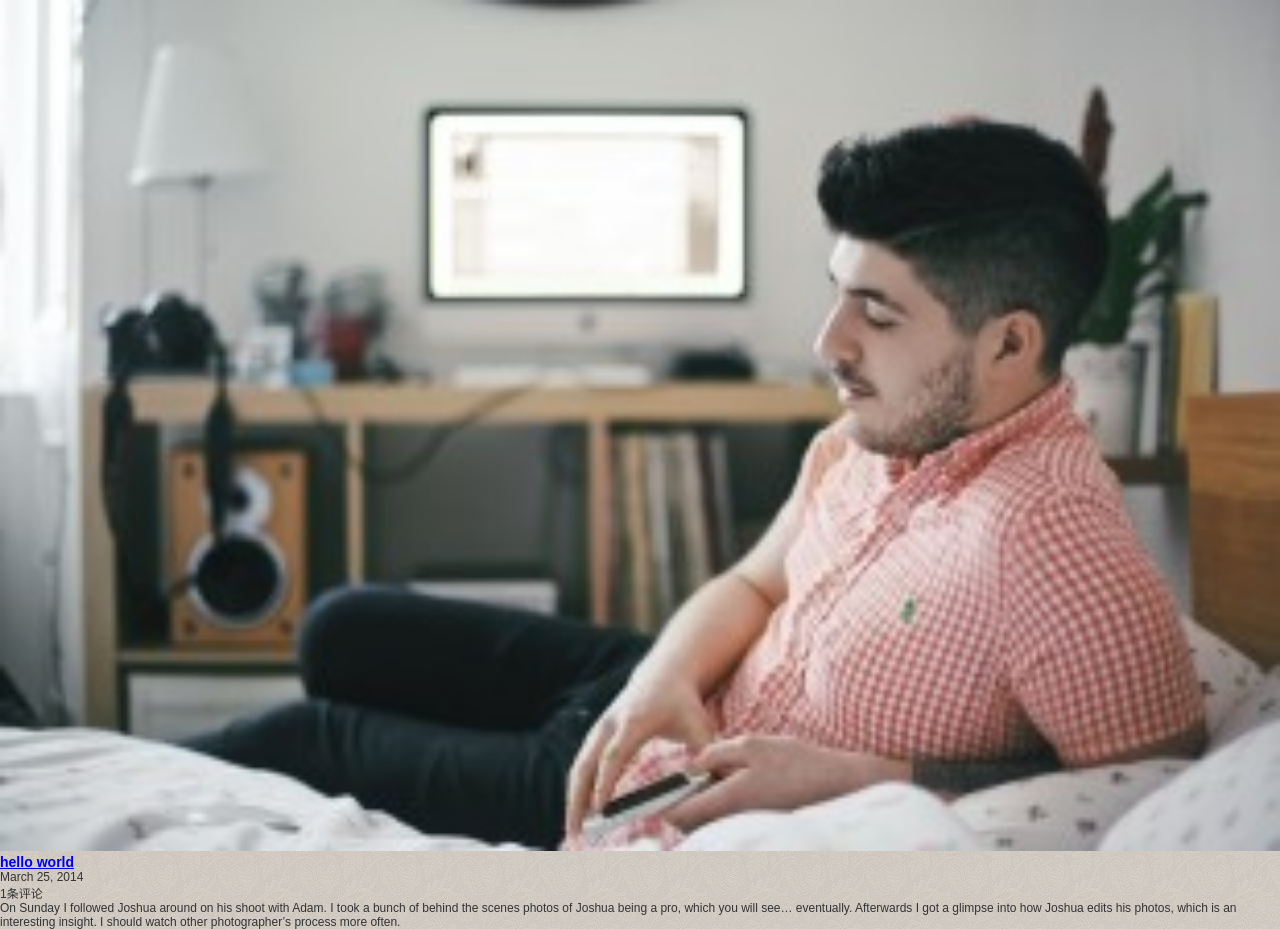
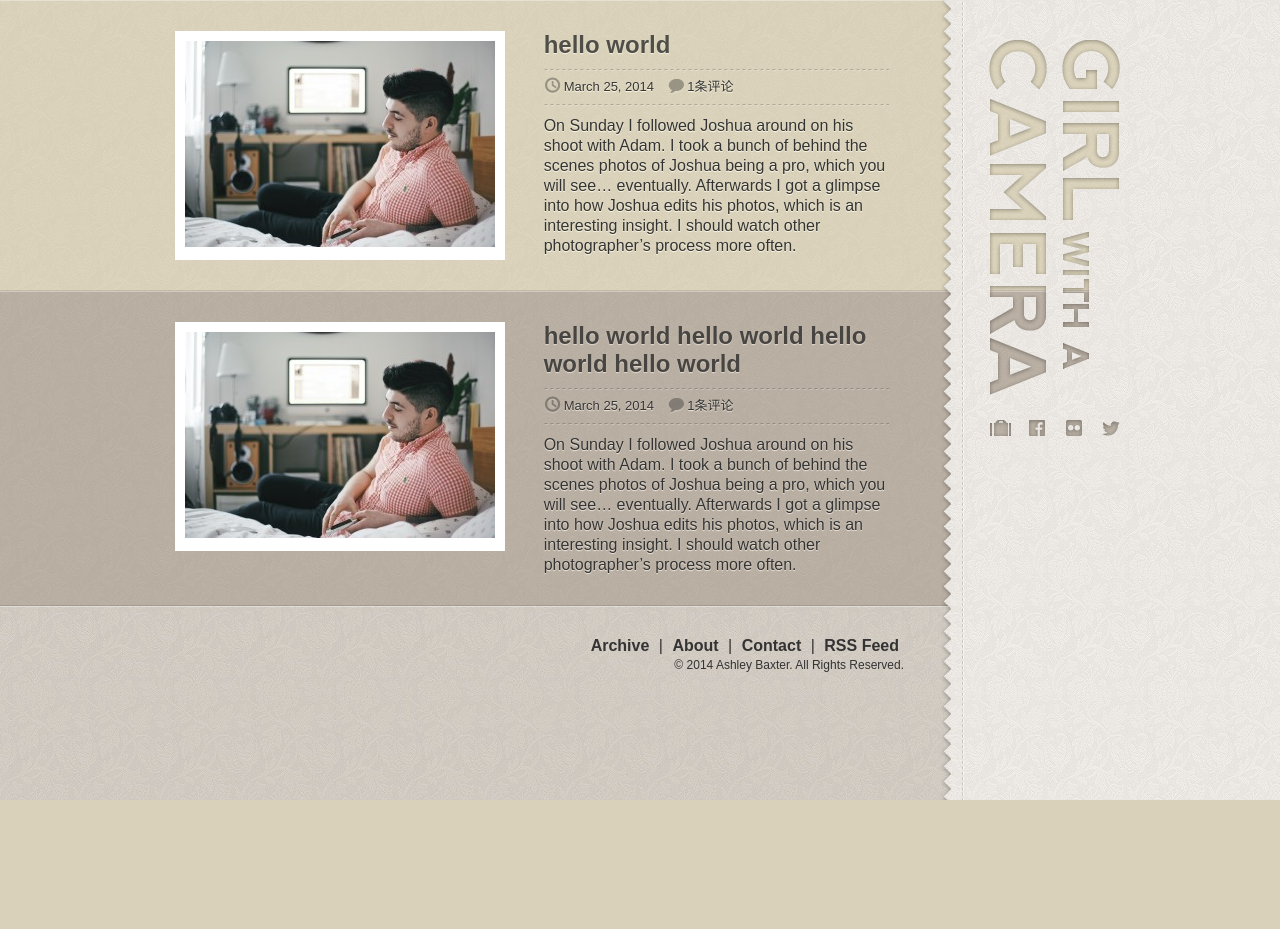
Before and after one commit to hupeng/Blog, a Python web app: template templates/web/index.html in a window 1280 px wide. After the commit the page ends 800 px from the top, so only its background shows below. Run offline with Jinja, Linux system fonts and the light colour scheme; the template is opened without the code that fills it, so the values that code supplies are empty.

Commit message:
build index page

```diff
--- a/media/web/css/index.css
+++ b/media/web/css/index.css
@@ -16,3 +16,169 @@ html, body{
     background: url(/static/web/images/bg.jpg) repeat 0 0;
     color: #333;
 }
+
+a{
+    color: inherit;
+    text-decoration: none;
+}
+
+a:hover{
+    text-decoration: underline;
+}
+
+.inline-block{
+    display: inline-block;
+    *display: inline;
+    *zoom: 1;
+}
+
+#wraper{ text-align: center; }
+
+article{
+    background: url(/static/web/images/pattern.png) repeat 0 0;
+}
+
+.yellow{
+    text-shadow: 0 1px 1px #FFFCEB;
+    background-color: #FFF4D4;
+}
+
+.brown{
+    text-shadow: 0 1px 1px #F0E9DF;
+    background-color: #D3C6B6;
+}
+
+.pink{
+    text-shadow: 0 1px 1px #DBC1BF;
+    background-color: #E7B2AE;
+}
+
+.blue{
+    text-shadow: 0 1px 1px #C9CDCE;
+    background-color: #C7CFD1;
+}
+
+.purple{
+    text-shadow: 0 1px 1px #D4CBCC;
+    background-color: #DDCCCD;
+}
+
+.green{
+    text-shadow: 0 1px 1px #EEF1E6;
+    background-color: #D7DEC0;
+}
+
+.orange{
+    text-shadow: 0 1px 1px #DED1C6;
+    background-color: #E3C3A9;
+}
+
+.divider-top, .divider-bottom{
+    width: 100%;
+    height: 1px;
+}
+
+.divider-top{
+    background: url(/static/web/images/divider.png) repeat-x 0 -1px;
+}
+
+.divider-bottom{
+    background: url(/static/web/images/divider.png) repeat-x 0 0;
+}
+
+.inner{
+    padding: 30px 216px 30px 0;
+    width: 960px;
+    margin: 0 auto;
+}
+
+.img-wraper{
+    width: 330px;
+    padding: 10px;
+    background: #fff;
+    vertical-align: top;
+}
+
+section{
+    width: 380px;
+    padding-left: 35px;
+    text-align: left;
+}
+
+.content h1{
+    color: #222;
+    font-size: 24px;
+    opacity: .75;
+    padding-bottom: 10px;
+}
+
+.content footer{
+    background: url(/static/web/images/divider-dashed.png) repeat-x 0 0;
+}
+
+.time, .comment{
+    line-height: 35px;
+    font-size: 13px;
+    padding-left: 20px;
+}
+
+.time{
+    background: url(/static/web/images/icon-time.png) no-repeat 0 8px;
+}
+
+.comment{
+    background: url(/static/web/images/icon-comments.png) no-repeat 0 8px;
+    margin-left: 10px;
+}
+
+.post{
+    background: url(/static/web/images/divider-dashed.png) repeat-x 0 0;
+    padding-top: 12px;
+    font-size: 14px;
+}
+
+p{
+    line-height: 20px;
+    font-size: 16px;
+}
+
+#footer span{
+    font-size: 16px;
+    font-weight: bold;
+    margin: 0 5px;
+}
+
+#footer nav{
+    text-align: right;
+    font-size: 16px;
+}
+
+#footer p{
+    font-size: 12px;
+}
+
+header[role="banner"]{
+    width: 960px;
+    height: 100%;
+    margin: 0 auto;
+}
+
+#header-top{
+    position: fixed;
+    width: 960px;
+    height: 710px;
+    top: 0;
+    margin-left: 780px;
+    background: url(/static/web/images/header-top.png) no-repeat 0 0;
+    z-index: 999;
+}
+
+#header-bottom{
+    position: fixed;
+    width: 960px;
+    height: 100%;
+    top: 610px;
+    margin-left: 780px;
+    background: url(/static/web/images/header-bg.png) no-repeat 0 0;
+    z-index: 1;
+}
--- a/templates/web/index.html
+++ b/templates/web/index.html
@@ -7,19 +7,21 @@
 </head>
 <body>
     <div id="wraper">
-        <article class="content">
-            <div class="img-wraper">
+        <article class="content yellow">
+            <div class="divider-top">&nbsp;</div>
+            <div class="inner">
+                <div class="img-wraper inline-block">
                     <img src="/static/web/images/1.jpg" alt="" width="100%" height="100%">
                 </div>
-            <section>
+                <section class="inline-block">
                     <header>
                         <h1>
                             <a href="#">hello world</a>
                         </h1>
                     </header>
                     <footer>
-                    <div class="time">March 25, 2014</div>
-                    <div class="comment">1条评论</div>
+                        <div class="time inline-block">March 25, 2014</div>
+                        <div class="comment inline-block">1条评论</div>
                     </footer>
                     <div class="post">
                         <p>
@@ -27,7 +29,58 @@
                         </p>
                     </div>
                 </section>
+            </div>
+            <div class="divider-bottom">&nbsp;</div>
         </article>
+        <article class="content brown">
+            <div class="divider-top">&nbsp;</div>
+            <div class="inner">
+                <div class="img-wraper inline-block">
+                    <img src="/static/web/images/1.jpg" alt="" width="100%" height="100%">
+                </div>
+                <section class="inline-block">
+                    <header>
+                        <h1>
+                            <a href="#">hello world hello world hello world hello world</a>
+                        </h1>
+                    </header>
+                    <footer>
+                        <div class="time inline-block">March 25, 2014</div>
+                        <div class="comment inline-block">1条评论</div>
+                    </footer>
+                    <div class="post">
+                        <p>
+                            On Sunday I followed Joshua around on his shoot with Adam. I took a bunch of behind the scenes photos of Joshua being a pro, which you will see… eventually. Afterwards I got a glimpse into how Joshua edits his photos, which is an interesting insight. I should watch other photographer’s process more often.
+                        </p>
+                    </div>
+                </section>
+            </div>
+            <div class="divider-bottom">&nbsp;</div>
+        </article>
+        <footer id="footer">
+            <div class="divider-top">&nbsp;</div>
+            <div class="inner">
+                <nav>
+                    <a href="#">
+                        <span>Archive</span>
+                    </a> |
+                    <a href="#">
+                        <span>About</span>
+                    </a> |
+                    <a href="#">
+                        <span>Contact</span>
+                    </a> |
+                    <a href="#">
+                        <span>RSS Feed</span>
+                    </a>
+                    <p>© 2014 Ashley Baxter. All Rights Reserved.</p>
+                </nav>
+            </div>
+        </footer>
+        <header role="banner">
+            <div id="header-top"></div>
+            <div id="header-bottom">&nbsp;</div>
+        </header>
     </div>
 
 </body>
```
Also changed, not shown: media/web/images/header-top.png (added). Lines whose indentation alone changed are shown as unchanged.
